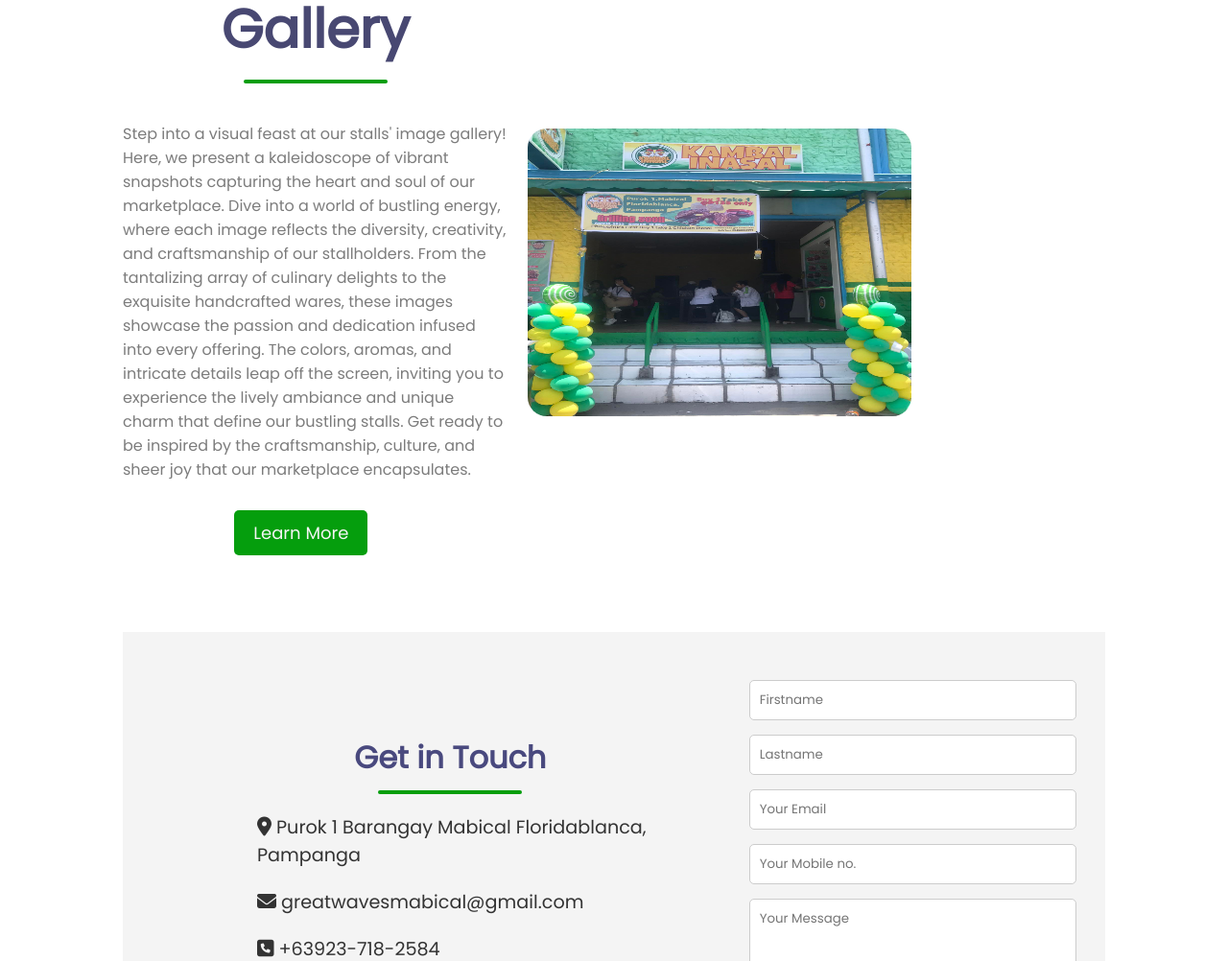
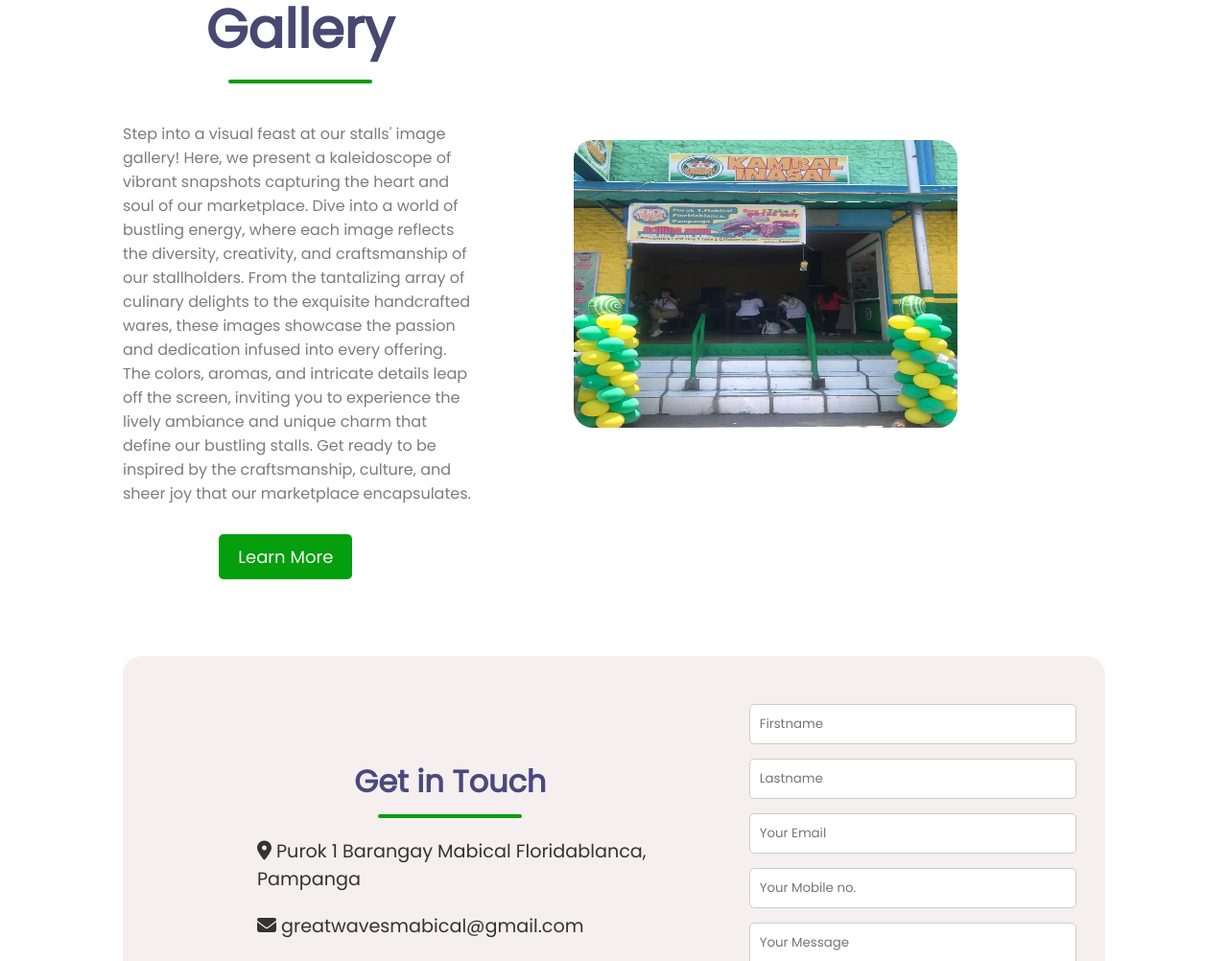
Before and after one commit to ericom1027/greatwaves-web, a plain HTML site: page index.html in a window 1280 px wide. Shown: the part 2800-3802 px from the top of the page at 96% size. Drawn offline with nearby package versions, Linux system fonts and the light colour scheme; some packages are replaced by stand-ins of ours; a script that the page names is missing.

Commit message:
Update style.css

```diff
--- a/main.css/style.css
+++ b/main.css/style.css
@@ -240,19 +240,22 @@
     width: 100%;
     overflow: hidden;
     align-items: center;
+
   }
 
   .slide {
     display: none;
-  }
+ }
 
   .slide img {
     width: 100%;
     height: auto;
+
   }
 
   .slide.active {
     display: block;
+
   }
 
   .content-col {
@@ -261,7 +264,7 @@
 
  .image-col {
     width: 60%;
-    margin-left: 20px;
+    margin-left: 100px;
  }
 
  .content-col h1{
@@ -278,7 +281,8 @@
 /* ----contact-us------ */
 .contact-us {
     padding: 50px 0;
-    background-color: #f4f4f4;
+    background-color: #f5efef;
+    border-radius: 20px;
   }
 
   /* Style for the container */
```
